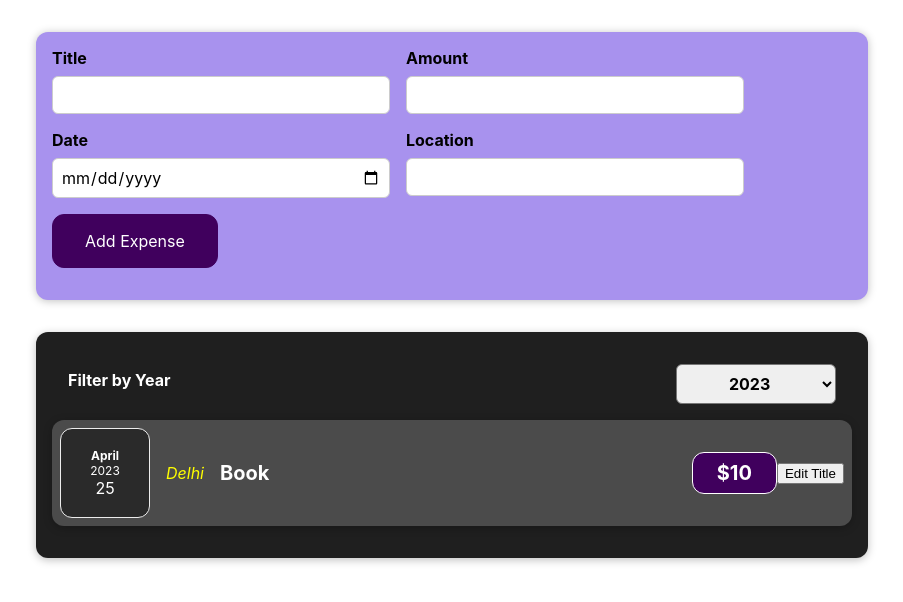
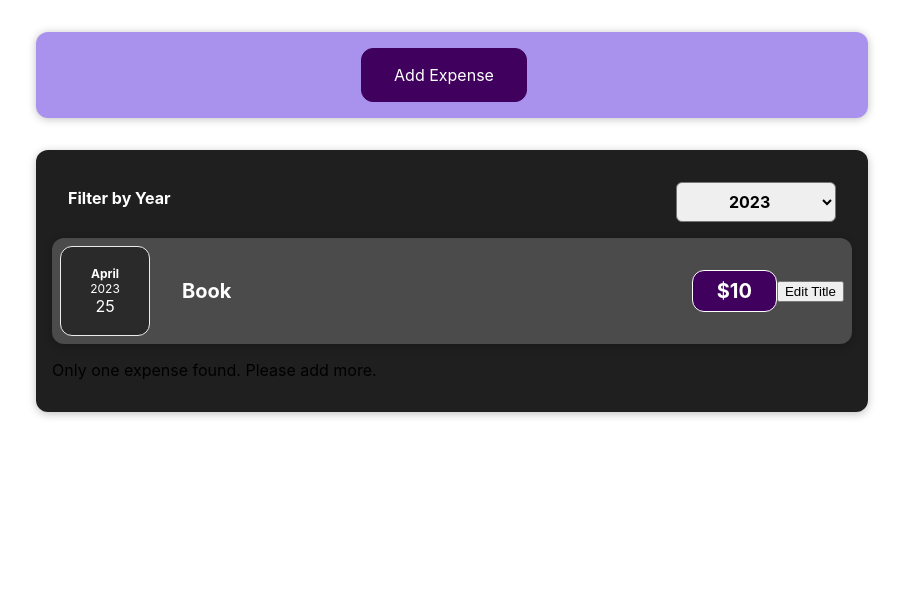
Before and after one commit to vickyaltitude/sharpenerReact-project1, a React (Create React App) app: page / in a window 1280 px wide. Shown: the top 602 px of the page, without its empty margins (188-1091 px from the left). Built offline with nearby package versions, Linux system fonts and the light colour scheme.

Commit message:
added conditional rendering functionality

```diff
--- a/src/App.js
+++ b/src/App.js
@@ -1,6 +1,7 @@
 import React,{useState} from "react";
 import Expenses from "./components/Expenses/Expenses";
 import NewExpense from "./components/NewExpense/NewExpense";
+import ShowFormOption from "./components/NewExpense/ShowFormOption";
 
 function App() {
   const [expenses,setExpenses] = useState([
@@ -9,7 +10,7 @@ function App() {
     { id: "3", date: new Date(2024, 10, 11), title: "Pen", price: 1,location:'Hyderabad' },
     { id: "4", date: new Date(2025, 1, 14), title: "Laptop", price: 200,location:'Mumbai' },
   ]);
-
+ const [showForm,setShowForm] = useState(false);
   function getNewExpenseInput(receivedIn){
     console.log(receivedIn)
     let dateArr = receivedIn.enteredDate.split('-')
@@ -24,7 +25,8 @@ function App() {
   }
   return (
     <div>
-     <NewExpense onNewExpenseData={getNewExpenseInput} />
+      {!showForm &&  <ShowFormOption setShowForm={setShowForm}/>}
+      {showForm && <NewExpense onNewExpenseData={getNewExpenseInput} setShowForm={setShowForm}/>}
       <Expenses expenses={expenses} />
     </div>
   );
--- a/src/components/Expenses/ExpenseDate.js
+++ b/src/components/Expenses/ExpenseDate.js
@@ -4,7 +4,7 @@ import './ExpenseDate.css'
 let months = ['January','February','March','April','May','June','July','August','September','October','November','December']
 
 const ExpenseDate = (props) => {
-   console.log(props.calenderDate)
+
     let month = months[props.calenderDate.getMonth()]
     let year = props.calenderDate.getFullYear();
     let dates = props.calenderDate.getDate();
--- a/src/components/Expenses/Expenses.js
+++ b/src/components/Expenses/Expenses.js
@@ -1,37 +1,49 @@
-import React,{useState} from 'react'
-import ExpenseItem from './ExpenseItem';
-import './Expenses.css'
-import Card from '../UI/Card';
-import ExpensesFilter from './ExpensesFilter';
+// Write your code at relevant places in the code below:
 
+import React, { useState } from "react";
+import ExpenseItem from "./ExpenseItem";
+import ExpensesFilter from "./ExpensesFilter";
+import "./Expenses.css";
+import Card from "../UI/Card";
 
 const Expenses = (props) => {
-
   const [filteredYear, setFilteredYear] = useState("2023");
 
   const changeFilterHandler = (selectedYear) => {
     setFilteredYear(selectedYear);
   };
 
+  const filteredExpenses = props.expenses.filter((expense) => {
+    return expense.date.getFullYear().toString() === filteredYear;
+  });
+
+  let expensesContent = <p>No expenses found</p>;
+
+  if (filteredExpenses.length > 0) {
+    expensesContent = filteredExpenses.map((expense) => {
+      return (
+        <ExpenseItem
+          key={expense.id}
+          title={expense.title}
+          date={expense.date}
+          price={expense.price}
+        />
+      );
+    });
+  }
+
   return (
-    <Card className='expenses'>
-       <ExpensesFilter
+    <Card className="expenses">
+      <ExpensesFilter
         selected={filteredYear}
         onChangeFilter={changeFilterHandler}
       />
-          {props.expenses.filter(exp => exp.date.getFullYear().toString() === filteredYear).map((expense, index) => {
-        return (
-          <ExpenseItem
-            key={expense.id}
-            date={expense.date}
-            title={expense.title}
-            price={expense.price}
-            location={expense.location}
-          />
-        );
-      })}
+      {expensesContent
+
+      }
+      {filteredExpenses.length === 1 && <p>Only one expense found. Please add more.</p>}
     </Card>
-  )
-}
+  );
+};
 
-export default Expenses
+export default Expenses;
--- a/src/components/NewExpense/ExpenseForm.js
+++ b/src/components/NewExpense/ExpenseForm.js
@@ -1,7 +1,7 @@
 import React,{useState} from "react";
 import './ExpenseForm.css'
 
-const ExpenseForm = ({onSaveExpenseData})=>{
+const ExpenseForm = ({onSaveExpenseData,expenseShowForm})=>{
     const [userInput, setUserInput] = useState({
         enteredTitle: "",
         enteredAmount: "",
@@ -50,16 +50,19 @@ const ExpenseForm = ({onSaveExpenseData})=>{
       }
 
       function formSubmitHandler(e){
+
         e.preventDefault();
+
         onSaveExpenseData(userInput)
+
         setUserInput({
             enteredTitle: "",
             enteredAmount: "",
             enteredDate:"",
             enteredLocation:""
           })
+          expenseShowForm(false)
       }
-
 
 
    return (
@@ -83,6 +86,7 @@ const ExpenseForm = ({onSaveExpenseData})=>{
             </div>
             <div className="new-expense__actions">
                 <button type='submit'>Add Expense</button>
+                <button type='button' onClick={ ()=>expenseShowForm(false)}>Cancel</button>
             </div>
 
         </div>
--- a/src/components/NewExpense/NewExpense.js
+++ b/src/components/NewExpense/NewExpense.js
@@ -12,7 +12,7 @@ const NewExpense = (props)=>{
     }
    return (
      <div className="new-expense">
-        <ExpenseForm onSaveExpenseData={saveExpenseDataHandler} />
+        <ExpenseForm onSaveExpenseData={saveExpenseDataHandler} expenseShowForm={props.setShowForm} />
      </div>
    )
 }
--- /dev/null
+++ b/src/components/NewExpense/ShowFormOption.js
@@ -0,0 +1,21 @@
+import React from 'react'
+import './ExpenseForm.css'
+import './NewExpense.css'
+
+const ShowFormOption = ({setShowForm}) => {
+
+    function updateShowFormState(){
+        setShowForm(true)
+    }
+
+  return (
+    <div className="new-expense">
+   <div className='new-expense__control'>
+        <button className="new-expense__actions" onClick={updateShowFormState}>Add Expense</button>
+    </div>
+    </div>
+
+  )
+}
+
+export default ShowFormOption
```
